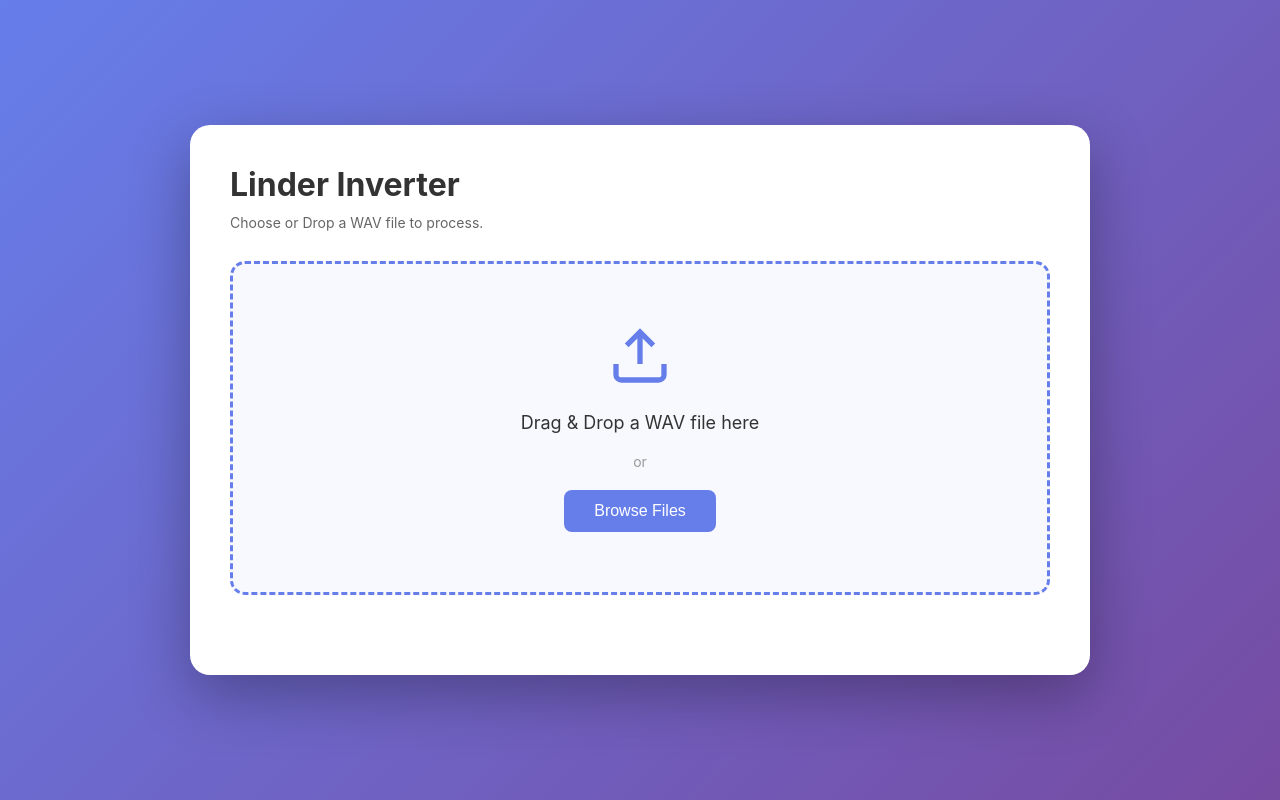
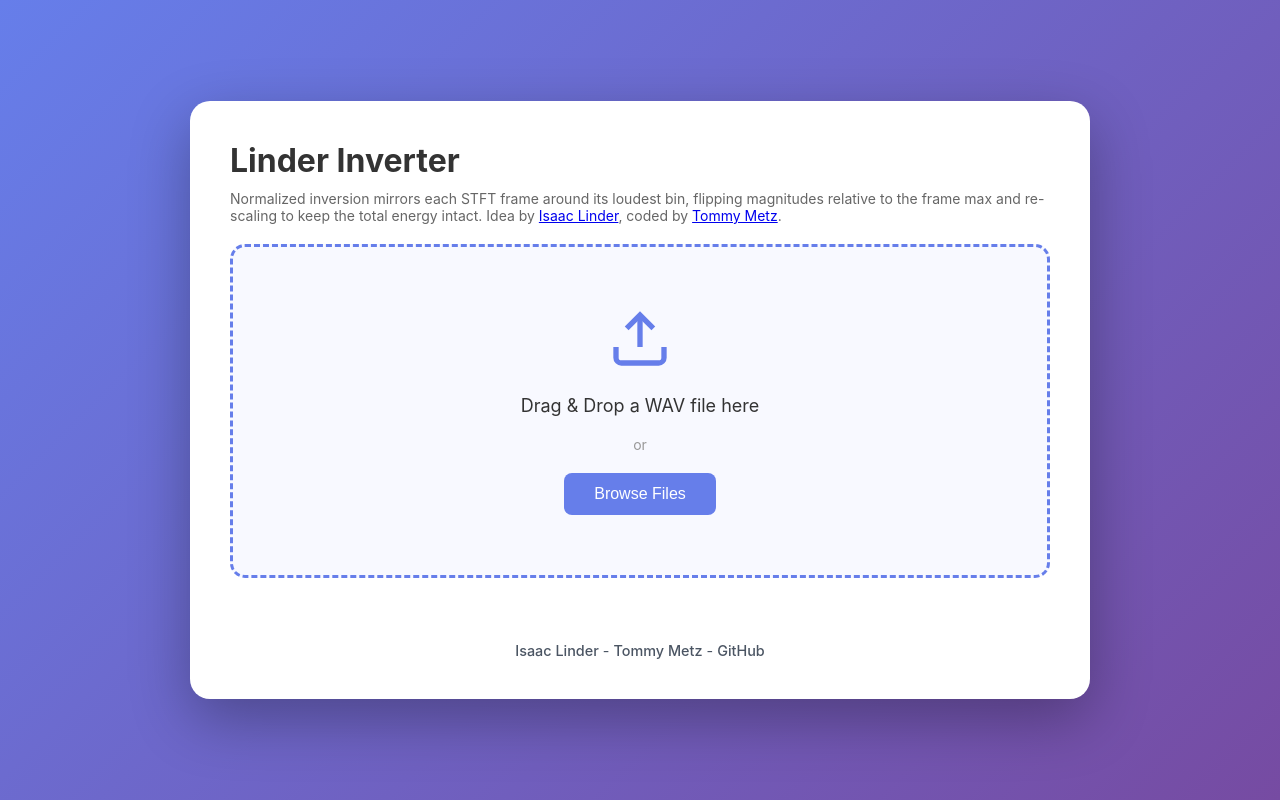
Before and after one commit to tommymetz/linder-inverter, a plain HTML site: page index.html in a window 1280 px wide. Drawn offline with Linux system fonts and the light colour scheme.

Commit message:
chore: description and credits

```diff
--- a/index.html
+++ b/index.html
@@ -9,7 +9,7 @@
 <body>
     <div class="container">
         <h1>Linder Inverter</h1>
-        <p class="description">Choose or Drop a WAV file to process.</p>
+        <p class="description">Normalized inversion mirrors each STFT frame around its loudest bin, flipping magnitudes relative to the frame max and re-scaling to keep the total energy intact. Idea by <a href="https://linktr.ee/isaacLinder" target="_blank" rel="noopener noreferrer">Isaac Linder</a>, coded by <a href="https://tommetzmedia.com" target="_blank" rel="noopener noreferrer">Tommy Metz</a>.</p>
 
         <div id="dropZone" class="drop-zone">
             <div class="drop-zone-content">
@@ -75,8 +75,14 @@
         </div>
 
         <div id="status" class="status"></div>
+
+        <p class="credits">
+            <a href="https://linktr.ee/isaacLinder" target="_blank" rel="noopener noreferrer">Isaac Linder</a>
+            - <a href="https://tommetzmedia.com" target="_blank" rel="noopener noreferrer">Tommy Metz</a>
+            - <a href="https://github.com/tommymetz/linder-inverter" target="_blank" rel="noopener noreferrer">GitHub</a>
+        </p>
+
     </div>
-
     <script src="script.js"></script>
 </body>
 </html>
--- a/styles.css
+++ b/styles.css
@@ -31,7 +31,7 @@ h1 {
 
 .description {
     color: #666;
-    margin-bottom: 30px;
+    margin-bottom: 20px;
     font-size: 14px;
 }
 
@@ -223,3 +223,20 @@ h1 {
     height: 150px;
     display: block;
 }
+
+.credits {
+    text-align: center;
+    margin-top: 24px;
+    color: #4b5563;
+    font-size: 0.9rem;
+}
+
+.credits a {
+    color: inherit;
+    text-decoration: none;
+    font-weight: 500;
+}
+
+.credits a:hover {
+    color: #667eea;
+}
```
Also changed, not shown: 1 other file.
